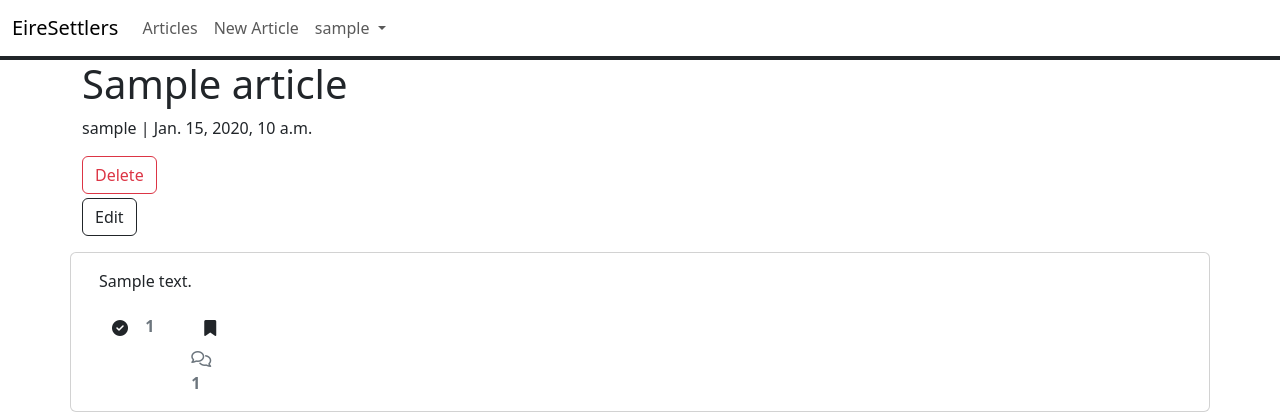
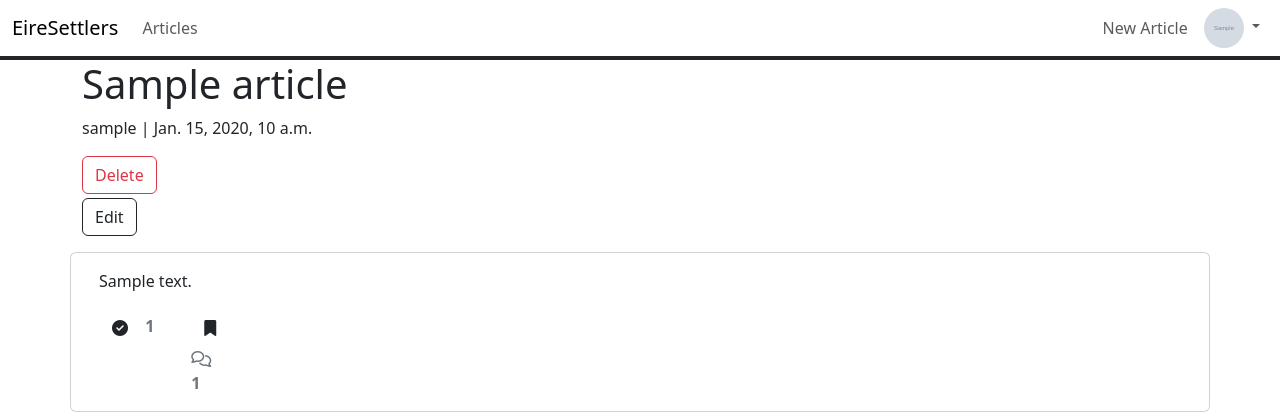
Before and after one commit to tinobragaa/eire-settlers, a Django app: a page that uses templates/base.html in a window 1280 px wide. Shown: the top 420 px of the page. Run offline with Django 4.2, Linux system fonts and the light colour scheme; a user stored in the database is signed in; tables that the repository leaves empty hold one stand-in row (values such as "Sample post"); grey boxes marked "Sample" are stand-in pictures; some libraries are stand-ins or nearby versions.

Commit message:
Add: included the user profile image at the nav bar

```diff
--- a/static/css/style.css
+++ b/static/css/style.css
@@ -4,3 +4,16 @@
     border-radius: 50%;
     overflow: hidden;
 }
+
+#nav-profile {
+    width: 40px;
+    height: 40px;
+}
+
+.nav-link-right {
+    margin-top: 8px;
+}
+
+.navbar {
+    padding: 0;
+}
--- a/templates/base.html
+++ b/templates/base.html
@@ -28,13 +28,16 @@
                         <li class="nav-item">
                             <a class="nav-link" href="{% url 'articles_list' %}">Articles</a>
                         </li>
+                    </ul>
+
                     {% if user.is_authenticated %}
+                        <ul class="navbar-nav ms-auto">
                             <li class="nav-item">
-                            <a class="nav-link" href="{% url 'create_article' %}">New Article</a>
+                                <a class="nav-link nav-link-right" href="{% url 'create_article' %}">New Article</a>
                             </li>
                             <li class="nav-item dropdown">
                                 <a class="nav-link dropdown-toggle" href="#" role="button" data-bs-toggle="dropdown" aria-expanded="false">
-                                {{ user.username }}
+                                    <img src="{{ user.profile.user_image_url }}" alt="Profile image" class="img-fluid rounded-circle" id="nav-profile">
                                 </a>
                                 <ul class="dropdown-menu dropdown-menu-end">
                                     <li><a class="dropdown-item" href="{% url 'member_profile' %}">My Profile</a></li>
@@ -46,18 +49,21 @@
                                     <li><a class="dropdown-item" href="{% url 'account_logout' %}">Sign Out</a></li>
                                 </ul>
                             </li>
+                        </ul>
                     {% else %}
+                        <ul class="navbar-nav ms-auto">
                             <li class="nav-item">
                                 <a class="nav-link" href="{% url 'account_signup' %}">Register</a>
                             </li>
                             <li class="nav-item">
                                 <a class="nav-link" href="{% url 'account_login' %}">Login</a>
                             </li>
+                        </ul>
                     {% endif %}
-                    </ul>
                 </div>
             </div>
         </nav>
+
 
         <!-- Django Messages Div -->
         <div class="container">
```
Lines whose indentation alone changed are shown as unchanged.
